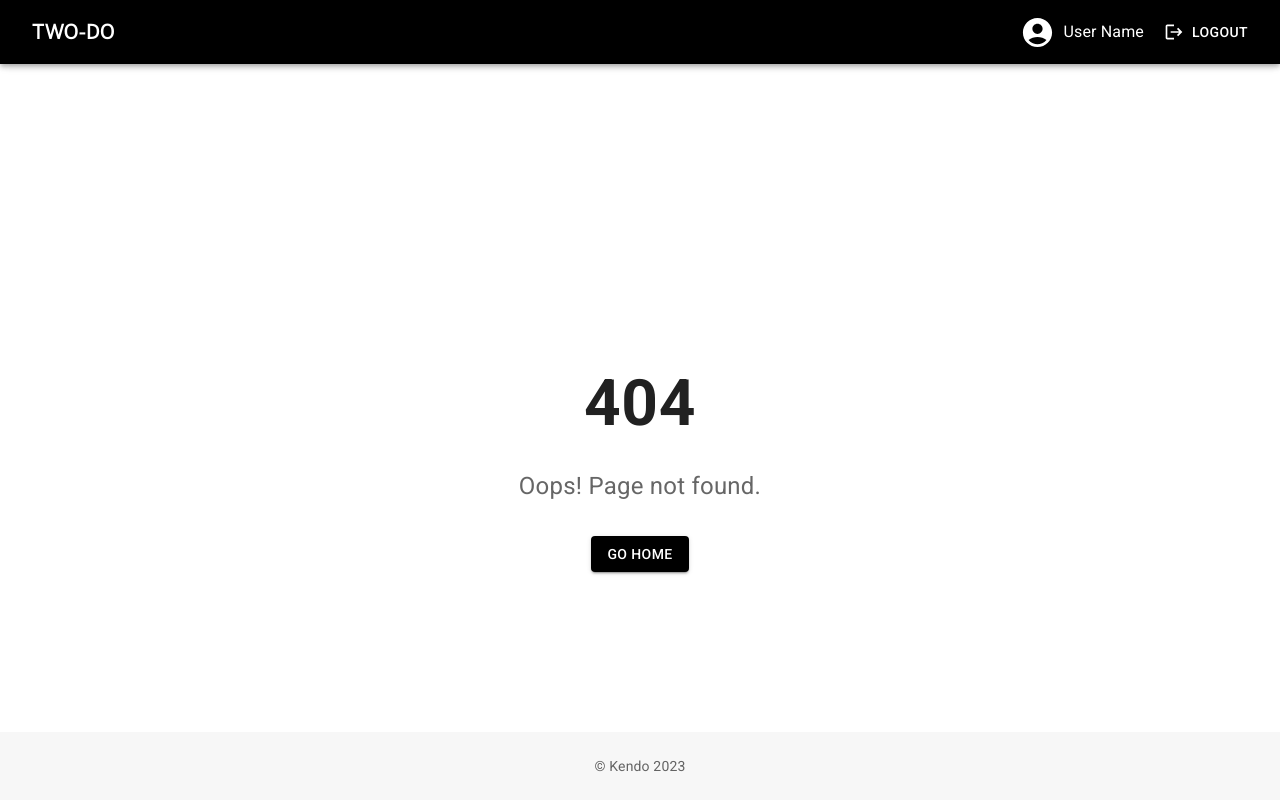
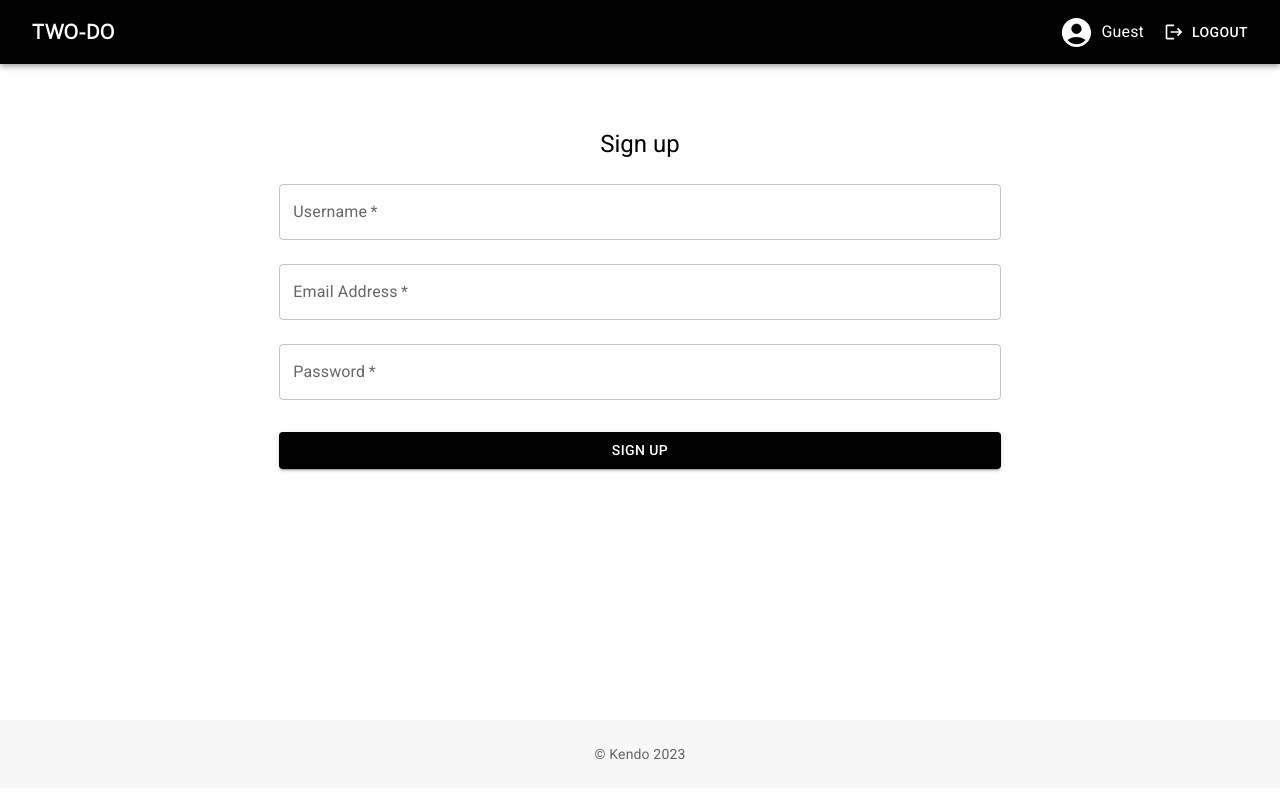
Before and after one commit to Emeruem-Kennedy1/Heirarchical-Todo-List-App, a React (Create React App) app in the folder frontend/: page /signup in a window 1280 px wide. Before the commit this address had no page. Shown: the top 810 px of the page. Built offline with nearby package versions, Linux system fonts and the light colour scheme.

Commit message:
login and signup

```diff
--- a/frontend/src/App.js
+++ b/frontend/src/App.js
@@ -8,6 +8,8 @@ import ApiProvider from "./contexts/ApiProvider";
 import Header from "./components/Header";
 import Footer from "./components/Footer";
 import NotFoundPage from "./views/NotFoundPage";
+import LoginPage from "./views/LoginPage";
+import SignupPage from "./views/SignUp";
 
 function App() {
   return (
@@ -20,7 +22,9 @@ function App() {
               <Route path="/" element={<ListsPage />} />
               <Route path="/list/:listId" element={<ListPage />} />
               <Route path="/lists" element={<ListsPage />} />
-              <Route path="*" element={<NotFoundPage/> } />
+              <Route path="*" element={<NotFoundPage />} />
+              <Route path="login" element={<LoginPage />} />
+              <Route path="signup" element={<SignupPage />} />
             </Routes>
             <Footer />
           </div>
--- a/frontend/src/ListAppApiclient.js
+++ b/frontend/src/ListAppApiclient.js
@@ -1,10 +1,12 @@
+import { useNavigate } from "react-router-dom";
 const BASE_API_URL = process.env.REACT_APP_BASE_API_URL;
+
 
 export default class ListAppApiClient {
   constructor() {
     this.base_url =  BASE_API_URL + '/api';
   }
-
+  navigate = useNavigate();
   async request(options) {
     let query = new URLSearchParams(options.query || {}).toString();
     if (query !== '') {
@@ -23,7 +25,9 @@ export default class ListAppApiClient {
         body: options.body ? JSON.stringify(options.body) : null,
       });
 
-      console.log(response);
+      if (response.status === 401) {
+        this.navigate('/login');
+      }
     }
     catch (error) {
       response = {
--- a/frontend/src/components/Header.js
+++ b/frontend/src/components/Header.js
@@ -10,15 +10,35 @@ import Grid from "@mui/material/Grid";
 import useMediaQuery from "@mui/material/useMediaQuery";
 import { useTheme } from "@mui/material/styles";
 import { useNavigate } from "react-router-dom";
+import { useApi } from "../contexts/ApiProvider";
 
 const Header = () => {
   const theme = useTheme();
   const isMobile = useMediaQuery(theme.breakpoints.down("sm"));
   const navigate = useNavigate();
+  const api = useApi();
 
   const gotoHome = () => {
     navigate("/");
-  }
+  };
+
+  // get username from local storage
+  const username = localStorage.getItem("username");
+
+  const handleLogout = () => {
+    api
+      .post("/logout")
+      .then((response) => {
+        if (response.status === 200) {
+          localStorage.removeItem("username");
+          localStorage.removeItem("isLoggedIn");
+          navigate("/login");
+        }
+      })
+      .catch((error) => {
+        console.error(error);
+      });
+  };
 
   return (
     <AppBar position="sticky">
@@ -42,13 +62,16 @@ const Header = () => {
               <AccountCircle fontSize="large" />
               {!isMobile && (
                 <Typography variant="body1" sx={{ marginLeft: 1 }}>
-                  User Name
+                  {username ? username : "Guest"}
                 </Typography>
               )}
               <Button
                 color="inherit"
                 startIcon={<LogoutIcon />}
                 sx={{ marginLeft: 2 }}
+                onClick={() => {
+                  handleLogout();
+                }}
               >
                 Logout
               </Button>
--- /dev/null
+++ b/frontend/src/views/LoginPage.js
@@ -0,0 +1,111 @@
+import React, { useState, useEffect } from "react";
+import { Button, TextField, Container, Typography, Box } from "@mui/material";
+import { useNavigate } from "react-router-dom";
+import { useApi } from "../contexts/ApiProvider";
+
+function LoginPage() {
+  const navigate = useNavigate();
+  const api = useApi();
+  const [email, setEmail] = useState("");
+  const [password, setPassword] = useState("");
+
+  // check if a user is already logged in
+  const isLoggedIn = localStorage.getItem("isLoggedIn");
+
+  useEffect(() => {
+    if (isLoggedIn === "true") {
+      navigate("/");
+    }
+  }, [isLoggedIn, navigate]);
+
+  const handleSubmit = async (event) => {
+    event.preventDefault();
+    try {
+      const response = await api.post("/login", {
+        email: email,
+        password: password,
+      });
+
+      console.log(response);
+
+      if (response.status === 200) {
+        const username = response.body.user.username; // Note: changed from response.body to response.data
+        // Store the username in local storage (This is not secure)
+        localStorage.setItem("username", username);
+        localStorage.setItem("isLoggedIn", true);
+        navigate("/");
+      } else {
+        alert("Login failed");
+        navigate("/login");
+      }
+    } catch (error) {
+      console.error(error);
+      alert("Login failed");
+      navigate("/login");
+    }
+  };
+
+  return (
+    <Container
+      component="main"
+      sx={{
+        display: "flex",
+        flexDirection: "column",
+        alignItems: "center",
+        height: "82vh",
+      }}
+    >
+      <Box
+        sx={{
+          marginTop: 8,
+          display: "flex",
+          flexDirection: "column",
+          alignItems: "center",
+        }}
+      >
+        <Typography component="h1" variant="h5">
+          Sign in
+        </Typography>
+        <Box component="form" noValidate sx={{ mt: 1 }}>
+          <TextField
+            variant="outlined"
+            margin="normal"
+            required
+            fullWidth
+            id="email"
+            label="Email Address"
+            name="email"
+            autoComplete="email"
+            onChange={(e) => setEmail(e.target.value)}
+            value={email}
+          />
+          <TextField
+            variant="outlined"
+            margin="normal"
+            required
+            fullWidth
+            name="password"
+            label="Password"
+            type="password"
+            id="password"
+            autoComplete="current-password"
+            onChange={(e) => setPassword(e.target.value)}
+            value={password}
+          />
+          <Button
+            type="submit"
+            fullWidth
+            variant="contained"
+            color="primary"
+            sx={{ mt: 3, mb: 2 }}
+            onClick={handleSubmit}
+          >
+            Sign In
+          </Button>
+        </Box>
+      </Box>
+    </Container>
+  );
+}
+
+export default LoginPage;
--- /dev/null
+++ b/frontend/src/views/SignUp.js
@@ -0,0 +1,113 @@
+import React, { useState } from "react";
+import { Button, TextField, Container, Typography, Box } from "@mui/material";
+import { useNavigate } from "react-router-dom";
+import { useApi } from "../contexts/ApiProvider";
+
+function SignupPage() {
+  const navigate = useNavigate();
+  const api = useApi();
+  const [username, setUsername] = useState("");
+  const [email, setEmail] = useState("");
+  const [password, setPassword] = useState("");
+
+  const handleSubmit = (event) => {
+    event.preventDefault();
+    try {
+      api
+        .post("/signup", {
+          username: username,
+          email: email,
+          password: password,
+        })
+        .then((response) => {
+          if (response.status === 201) {
+            // Assuming 201 status for successful signup
+            navigate("/login");
+          } else {
+            alert("Signup failed");
+            navigate("/signup");
+          }
+        });
+    } catch (error) {
+      console.error(error);
+      alert("Signup failed");
+      navigate("/signup");
+    }
+  };
+
+  return (
+    <Container
+      component="main"
+      sx={{
+        display: "flex",
+        flexDirection: "column",
+        alignItems: "center",
+        height: "82vh",
+      }}
+    >
+      <Box
+        sx={{
+          marginTop: 8,
+          display: "flex",
+          flexDirection: "column",
+          alignItems: "center",
+        }}
+      >
+        <Typography component="h1" variant="h5">
+          Sign up
+        </Typography>
+        <Box component="form" noValidate sx={{ mt: 1 }}>
+          <TextField
+            variant="outlined"
+            margin="normal"
+            required
+            fullWidth
+            id="username"
+            label="Username"
+            name="username"
+            autoComplete="username"
+            onChange={(e) => setUsername(e.target.value)}
+            value={username}
+          />
+          <TextField
+            variant="outlined"
+            margin="normal"
+            required
+            fullWidth
+            id="email"
+            label="Email Address"
+            name="email"
+            autoComplete="email"
+            onChange={(e) => setEmail(e.target.value)}
+            value={email}
+          />
+          <TextField
+            variant="outlined"
+            margin="normal"
+            required
+            fullWidth
+            name="password"
+            label="Password"
+            type="password"
+            id="password"
+            autoComplete="new-password"
+            onChange={(e) => setPassword(e.target.value)}
+            value={password}
+          />
+          <Button
+            type="submit"
+            fullWidth
+            variant="contained"
+            color="primary"
+            sx={{ mt: 3, mb: 2 }}
+            onClick={handleSubmit}
+          >
+            Sign Up
+          </Button>
+        </Box>
+      </Box>
+    </Container>
+  );
+}
+
+export default SignupPage;
```
